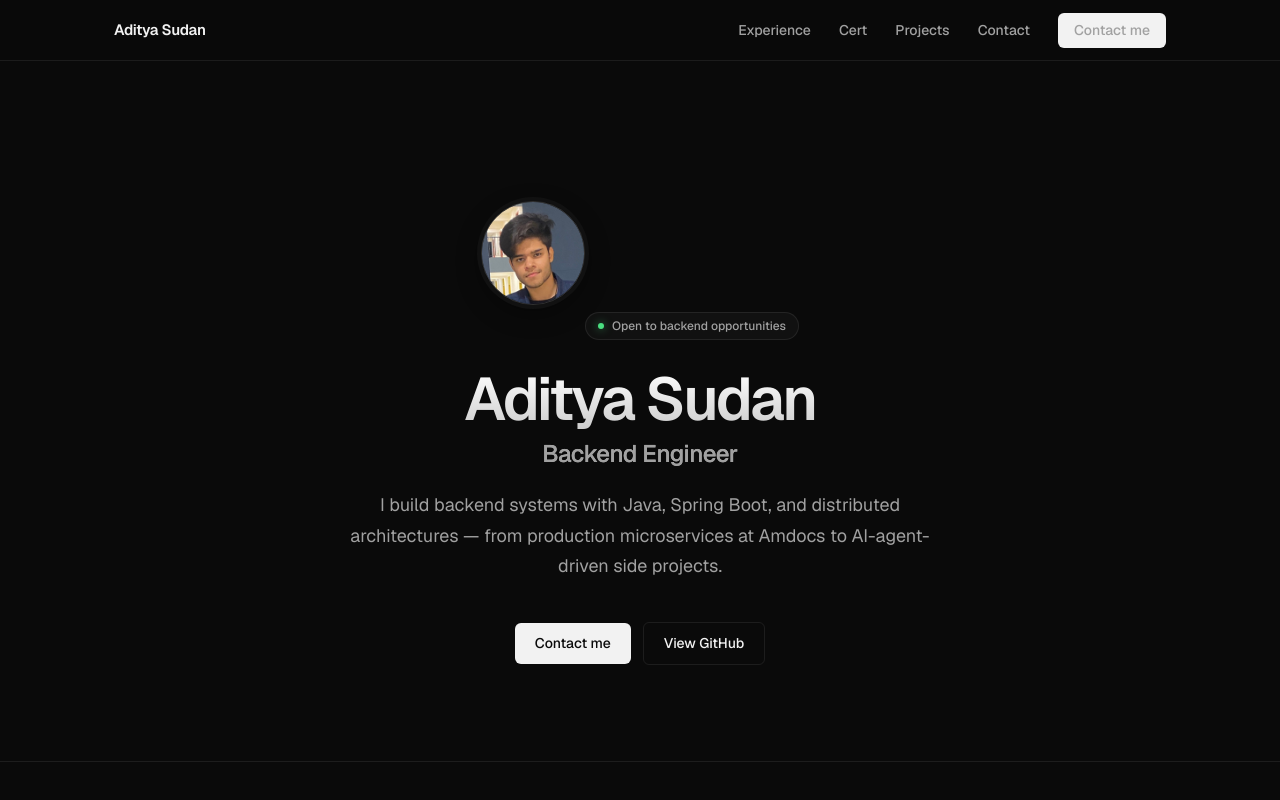
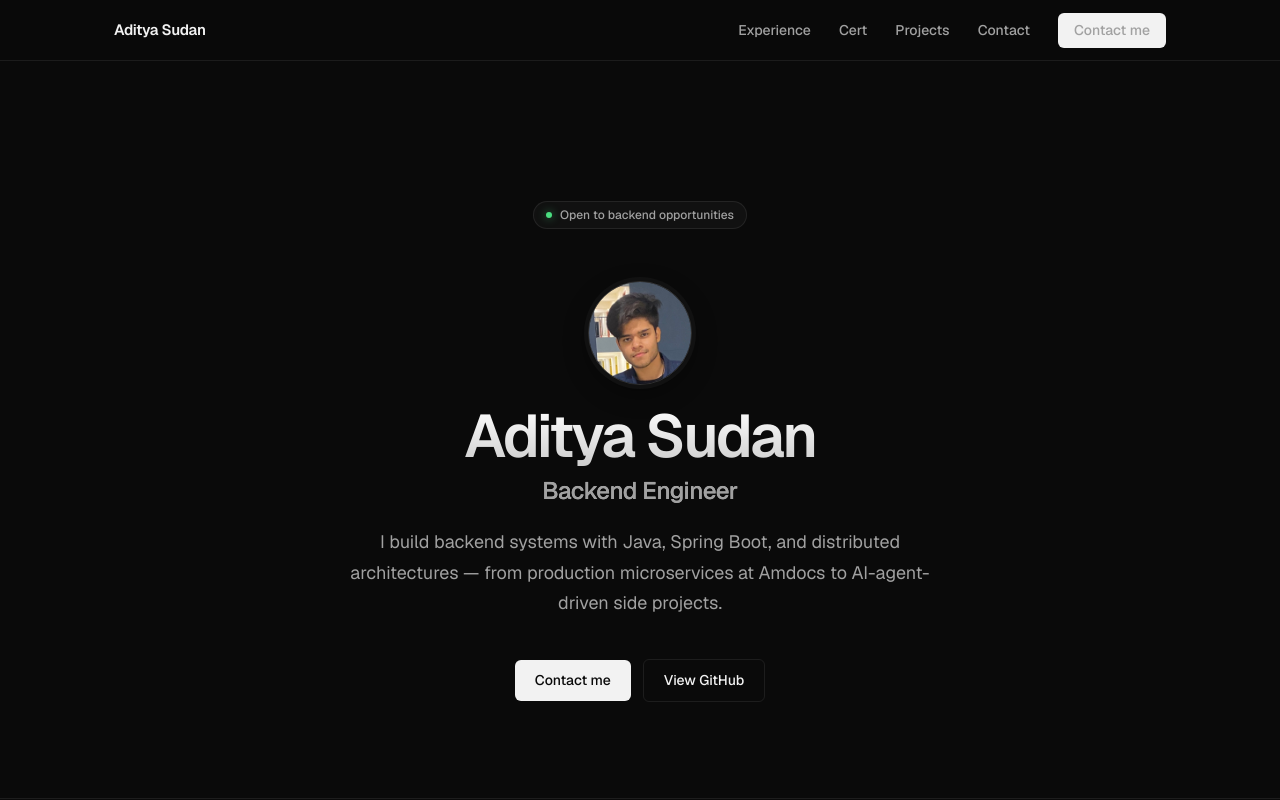
Before and after one commit to Adityasudan21/portfolio-site, a React (Vite) app: page / in a window 1280 px wide. Shown: the top 800 px of the page. Built offline with nearby package versions, Linux system fonts and the light colour scheme.

Commit message:
Reposition hero photo: centered between badge and name

```diff
--- a/src/App.jsx
+++ b/src/App.jsx
@@ -96,15 +96,15 @@ function Hero() {
   return (
     <header id="top" className="hero">
       <div className="container">
+        <div className="hero-badge">
+          <span className="dot" />
+          Open to backend opportunities
+        </div>
         <img
           src={adityaPhoto}
           alt="Aditya Sudan"
           className="hero-photo"
         />
-        <div className="hero-badge">
-          <span className="dot" />
-          Open to backend opportunities
-        </div>
         <h1>
           Aditya Sudan
           <span className="title">Backend Engineer</span>
--- a/src/index.css
+++ b/src/index.css
@@ -153,13 +153,14 @@ code,
 }
 
 .hero-photo {
+  display: block;
   width: 104px;
   height: 104px;
   border-radius: 50%;
   object-fit: cover;
   border: 1px solid var(--border-hover);
   box-shadow: 0 0 0 4px var(--bg-elevated), 0 8px 24px rgba(0, 0, 0, 0.4);
-  margin-bottom: 24px;
+  margin: 24px auto 20px;
 }
 
 .hero-badge {
```
